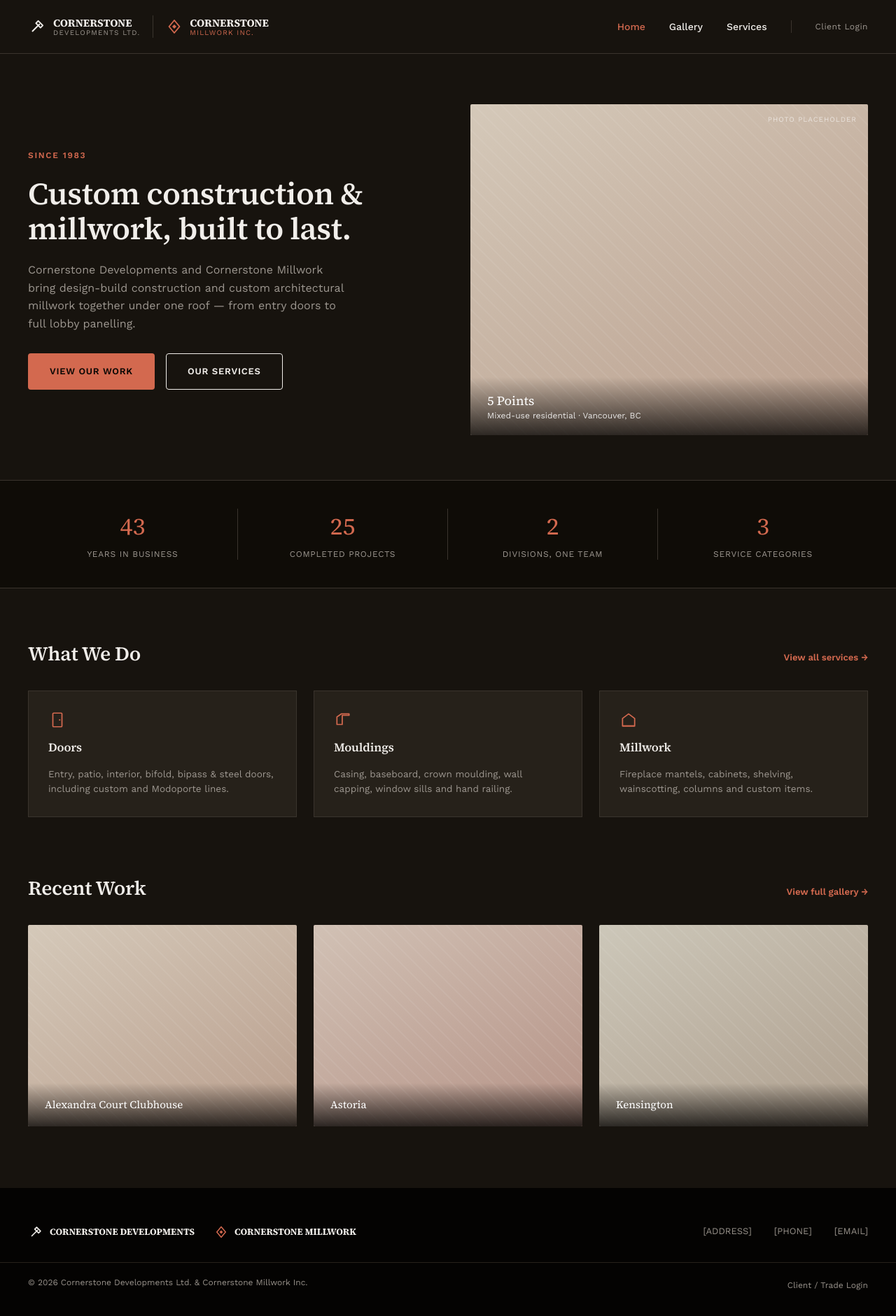
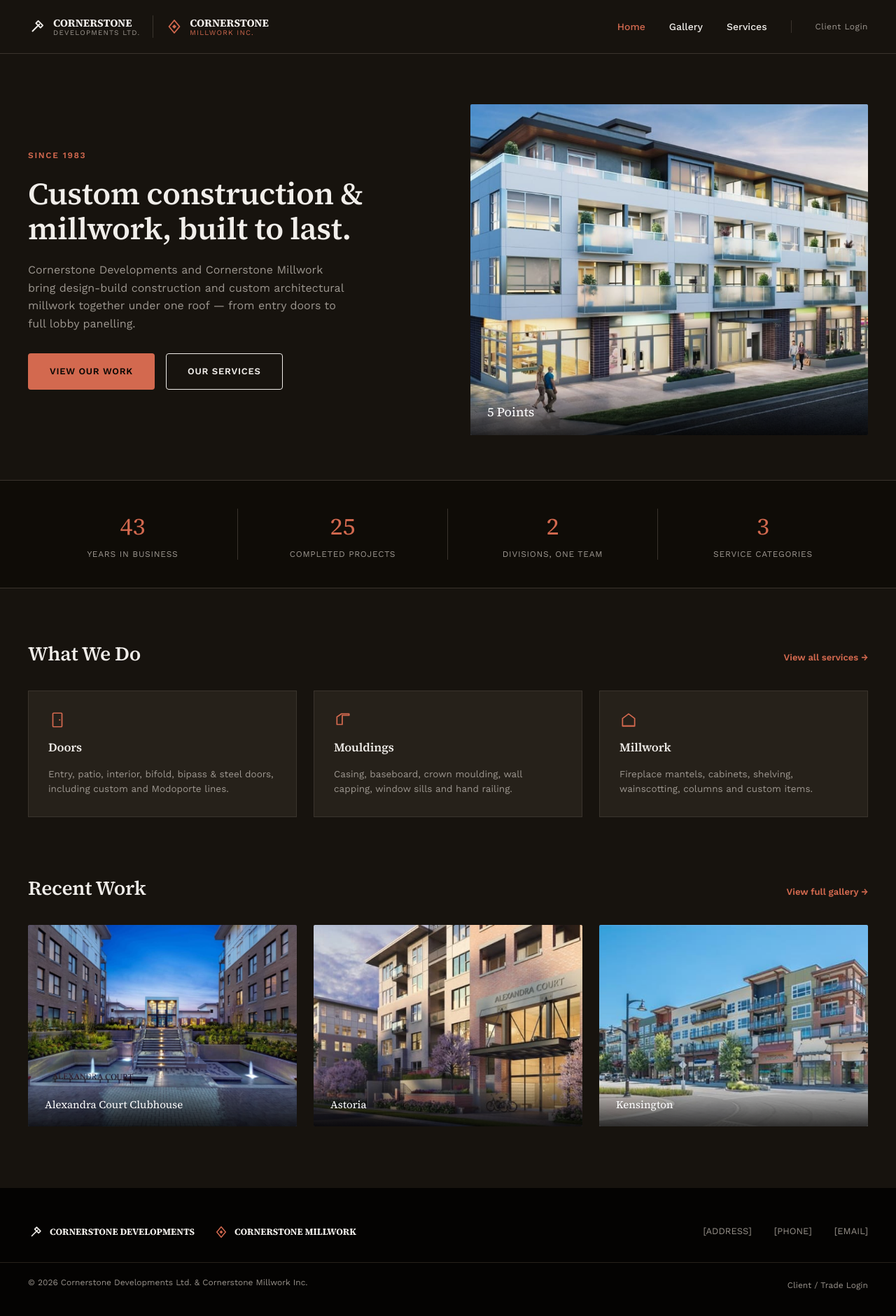
Before and after one commit to klapeyre/cornerstone-redesign, a Next.js app: page / in a window 1280 px wide. Shown: the whole page at 70% size. Built offline with nearby package versions, Linux system fonts and the light colour scheme.

Commit message:
Added hero image to home for the first project, and made the gallery preview images deep link to the lightbox on the gallery page

```diff
--- a/app/components/FeaturedWork.tsx
+++ b/app/components/FeaturedWork.tsx
@@ -1,3 +1,4 @@
+import Image from "next/image";
 import Link from "next/link";
 import { featuredProjects } from "@/content/projects";
 
@@ -16,9 +17,22 @@ export default function FeaturedWork() {
         {featuredProjects.map((proj, i) => (
           <Link
             key={proj.slug}
-            href="/gallery"
-            className={`ph ${tones[i % tones.length]} aspect-[4/3] rounded-xs`}
+            href={`/gallery?project=${proj.slug}`}
+            className="relative flex aspect-[4/3] items-end overflow-hidden rounded-xs"
           >
+            {proj.cover ? (
+              <Image
+                src={proj.cover.src}
+                alt={proj.name}
+                fill
+                sizes="(min-width: 768px) 33vw, 100vw"
+                className="object-cover"
+              />
+            ) : (
+              <div className={`ph ${tones[i % tones.length]} absolute inset-0`}>
+                <span className="ph-label">Photo coming soon</span>
+              </div>
+            )}
             <div className="ph-tag">
               <div className="font-display text-[15px]">{proj.name}</div>
             </div>
--- a/app/components/GalleryGrid.tsx
+++ b/app/components/GalleryGrid.tsx
@@ -1,7 +1,8 @@
 "use client";
 
 import Image from "next/image";
-import { useState } from "react";
+import { useRouter } from "next/navigation";
+import { useCallback, useState } from "react";
 import type { Project } from "@/content/projects";
 import Lightbox from "./Lightbox";
 
@@ -9,10 +10,22 @@ const tones = ["ph-a", "ph-b", "ph-c", "ph-d"];
 
 type GalleryGridProps = {
   projects: Project[];
+  initialProject?: Project | null;
 };
 
-export default function GalleryGrid({ projects }: GalleryGridProps) {
-  const [activeProject, setActiveProject] = useState<Project | null>(null);
+export default function GalleryGrid({
+  projects,
+  initialProject = null,
+}: GalleryGridProps) {
+  const router = useRouter();
+  const [activeProject, setActiveProject] = useState(initialProject);
+
+  const closeLightbox = useCallback(() => {
+    setActiveProject(null);
+    if (window.location.search) {
+      router.replace("/gallery", { scroll: false });
+    }
+  }, [router]);
 
   return (
     <>
@@ -65,7 +78,7 @@ export default function GalleryGrid({ projects }: GalleryGridProps) {
       <Lightbox
         key={activeProject?.slug ?? "closed"}
         project={activeProject}
-        onClose={() => setActiveProject(null)}
+        onClose={closeLightbox}
       />
     </>
   );
--- a/app/components/Hero.tsx
+++ b/app/components/Hero.tsx
@@ -1,4 +1,8 @@
+import Image from "next/image";
 import Link from "next/link";
+import { projectsBySlug } from "@/content/projects";
+
+const heroProject = projectsBySlug["5-points"];
 
 export default function Hero() {
   return (
@@ -25,15 +29,28 @@ export default function Hero() {
         </div>
       </div>
 
-      <div className="ph aspect-[6/5] rounded-xs">
-        <span className="ph-label">Photo placeholder</span>
-        <div className="ph-tag">
-          <div className="font-display text-[18px]">5 Points</div>
-          <div className="text-xs opacity-85">
-            Mixed-use residential · Vancouver, BC
+      {heroProject?.cover ? (
+        <div className="relative aspect-[6/5] overflow-hidden rounded-xs">
+          <Image
+            src={heroProject.cover.src}
+            alt={heroProject.name}
+            fill
+            priority
+            sizes="(min-width: 768px) 50vw, 100vw"
+            className="object-cover"
+          />
+          <div className="ph-tag absolute inset-x-0 bottom-0">
+            <div className="font-display text-[18px]">{heroProject.name}</div>
           </div>
         </div>
-      </div>
+      ) : (
+        <div className="ph aspect-[6/5] rounded-xs">
+          <span className="ph-label">Photo placeholder</span>
+          <div className="ph-tag">
+            <div className="font-display text-[18px]">5 Points</div>
+          </div>
+        </div>
+      )}
     </section>
   );
 }
--- a/app/gallery/page.tsx
+++ b/app/gallery/page.tsx
@@ -8,7 +8,16 @@ export const metadata: Metadata = {
     "Completed projects across construction and custom millwork by Cornerstone Developments and Cornerstone Millwork.",
 };
 
-export default function GalleryPage() {
+type GalleryPageProps = {
+  searchParams: Promise<{ project?: string | string[] }>;
+};
+
+export default async function GalleryPage({ searchParams }: GalleryPageProps) {
+  const { project: projectParam } = await searchParams;
+  const slug = Array.isArray(projectParam) ? projectParam[0] : projectParam;
+  const initialProject =
+    projects.find((p) => p.slug === slug && p.images.length > 0) ?? null;
+
   return (
     <main className="flex-1">
       <section className="page-shell pt-14 pb-2">
@@ -23,7 +32,7 @@ export default function GalleryPage() {
       </section>
 
       <section className="page-shell pt-9 pb-14 md:pb-[88px]">
-        <GalleryGrid projects={projects} />
+        <GalleryGrid projects={projects} initialProject={initialProject} />
       </section>
     </main>
   );
```
Also changed, not shown: 2 other files (tests, documents, lock files or other folders).
